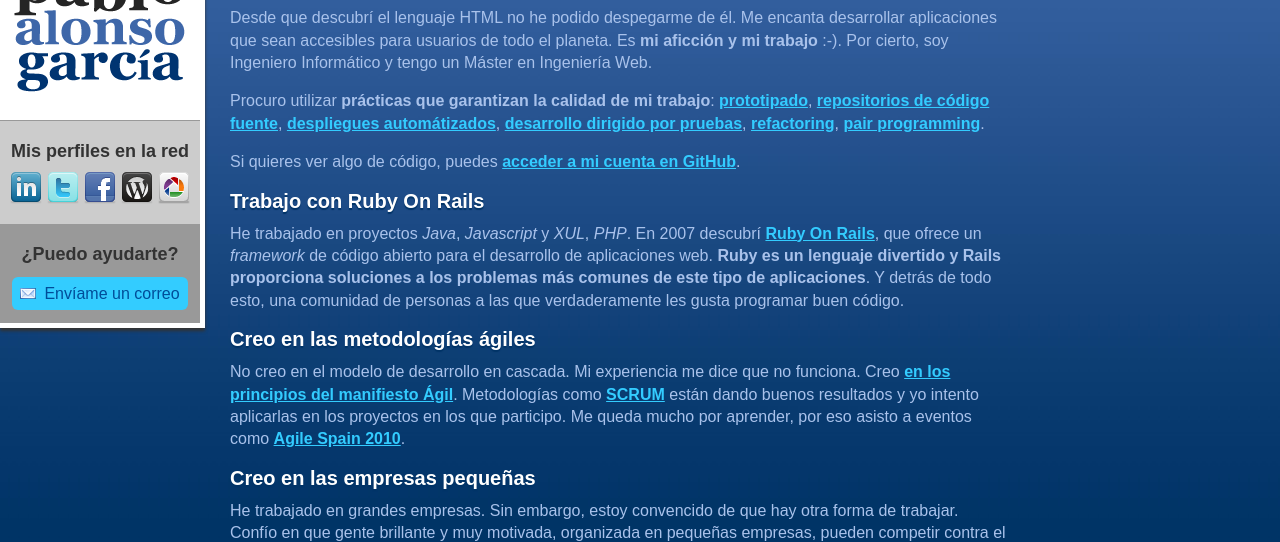
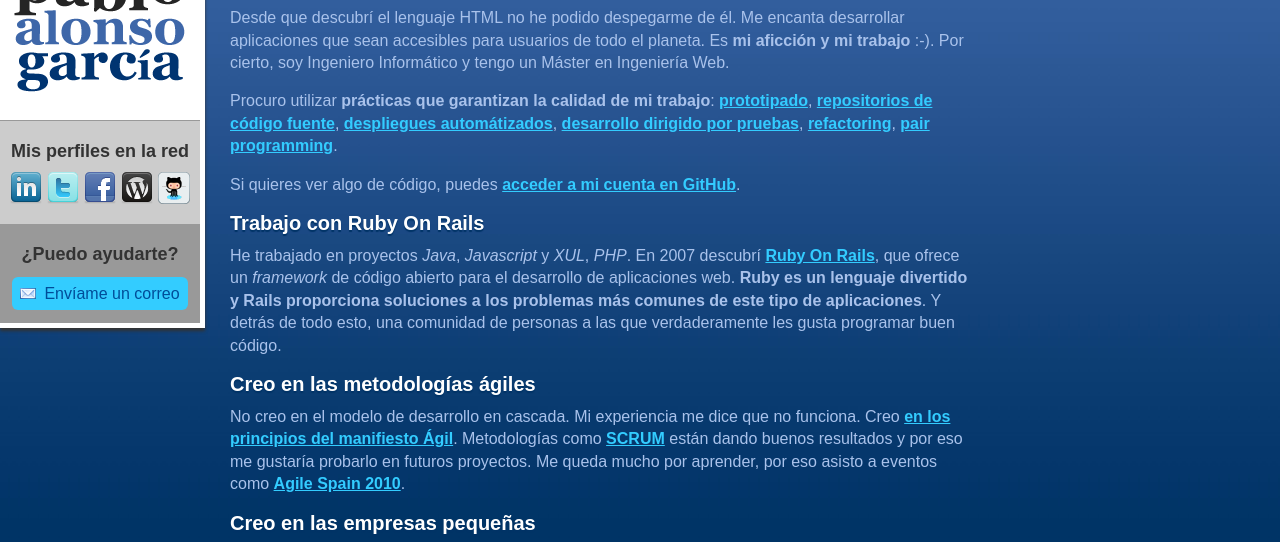
Before and after one commit to alonsogarciapablo/web, a plain HTML site: page index.html in a window 1280 px wide. Shown: the part 270-812 px from the top of the page. Drawn offline with Linux system fonts and the light colour scheme.

Commit message:
Fixed some CSS layout problems. Added the github icon and link. Minor changes in texts

```diff
--- a/index.html
+++ b/index.html
@@ -25,7 +25,7 @@
 				<li class="twitter"><a href="http://twitter.com/_pablo_alonso" rel="external">Mi perfil en Twitter</a></li>
 				<li class="facebook"><a href="http://www.facebook.com/alonsogarciapablo" rel="external">Mi perfil en Facebook</a></li>
 				<li class="wordpress"><a href="/blog" rel="external">Mi blog</a></li>
-				<li class="picasa"><a href="http://picasaweb.google.com/alonsogarciapablo" rel="external">Mis fotos en Picasa</a></li>
+				<li class="github"><a href="https://github.com/alonsogarciapablo" rel="external">Mi código en github</a></li>
 			</ul>
     </div>
     <div id="contact" class="sidebar-box">
@@ -45,7 +45,7 @@
     <h3>Trabajo con Ruby On Rails</h3>
     <p>He trabajado en proyectos <i>Java</i>, <i>Javascript</i> y <i>XUL</i>, <i>PHP</i>. En 2007 descubrí <a href="http://rubyonrails.org/" rel="external">Ruby On Rails</a>, que ofrece un <i>framework</i> de código abierto para el desarrollo de aplicaciones web. <strong>Ruby es un lenguaje divertido y Rails proporciona soluciones a los problemas más comunes de este tipo de aplicaciones</strong>. Y detrás de todo esto, una comunidad de personas a las que verdaderamente les gusta programar buen código.</p>
     <h3>Creo en las metodologías ágiles</h3>
-    <p>No creo en el modelo de desarrollo en cascada. Mi experiencia me dice que no funciona. Creo <a href="http://agilemanifesto.org/principles.html" rel="external">en los principios del manifiesto Ágil</a>. Metodologías como <a href="http://en.wikipedia.org/wiki/Scrum_(development)" rel="external">SCRUM</a> están dando buenos resultados y yo intento aplicarlas en los proyectos en los que participo. Me queda mucho por aprender, por eso asisto a eventos como <a href="http://alonsogarciapablo.com/blog/retrospectiva-de-agile-spain-2010-la-primera-conferencia-sobre-metodos-agiles-en-espana/">Agile Spain 2010</a>.</p>
+    <p>No creo en el modelo de desarrollo en cascada. Mi experiencia me dice que no funciona. Creo <a href="http://agilemanifesto.org/principles.html" rel="external">en los principios del manifiesto Ágil</a>. Metodologías como <a href="http://en.wikipedia.org/wiki/Scrum_(development)" rel="external">SCRUM</a> están dando buenos resultados y por eso me gustaría probarlo en futuros proyectos. Me queda mucho por aprender, por eso asisto a eventos como <a href="http://alonsogarciapablo.com/blog/retrospectiva-de-agile-spain-2010-la-primera-conferencia-sobre-metodos-agiles-en-espana/">Agile Spain 2010</a>.</p>
     <h3>Creo en las empresas pequeñas</h3>
     <p>He trabajado en grandes empresas. Sin embargo, estoy convencido de que hay otra forma de trabajar. Confío en que gente brillante y muy motivada, organizada en pequeñas empresas, pueden competir contra el más grande. Y lo más importante: desarrollar aplicaciones que satisfacen las necesidades del cliente y son realmente útiles para los usuarios. Y todo eso en un entorno de confianza y buen ambiente.</p>
     <h3>Pienso en los usuarios</h3>
--- a/web/css/style.css
+++ b/web/css/style.css
@@ -8,7 +8,8 @@
   padding:0;
 }
 body {
-  background:url(../images/background.jpg) repeat-x;
+  background:url(../images/background.jpg) left top repeat-x;
+  background-attachment:fixed;
   font-size:x-small;
   font-family:Arial, Helvetica, sans-serif;
 }
@@ -86,6 +87,10 @@ li.picasa a {
   background:url(../images/picasa_32.png) no-repeat;
 }
 
+li.github a {
+  background:url(../images/github_32.png) no-repeat;
+}
+
 /** CONTACT **/
 
 #contact {
@@ -116,10 +121,8 @@ li.picasa a {
 #contents {
   color:#a9c2eb;
   padding:2em 3em;
-  width:78em;
-  position:absolute;
-  top:0;
-  left:20em;
+  max-width:75em;
+  margin-left:20em;
 }
 #contents a {
   color:#3CF;
```
Also changed, not shown: index_en.html (+2 -2 lines), web/images/github_32.png (added).
